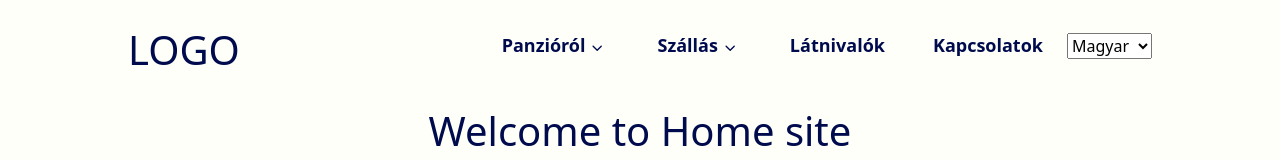
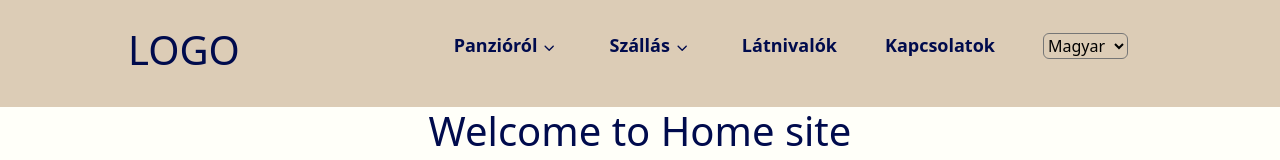
Before and after one commit to dezsotokos/react-my_house, a React (Create React App) app: page / in a window 1280 px wide. Shown: the top 160 px of the page. Built offline with nearby package versions, Linux system fonts and the light colour scheme.

Commit message:
Add icons and header main background color

```diff
--- a/package.json
+++ b/package.json
@@ -3,6 +3,7 @@
   "version": "0.1.0",
   "private": true,
   "dependencies": {
+    "@fortawesome/fontawesome-free": "^6.6.0",
     "@popperjs/core": "^2.11.8",
     "@react-google-maps/api": "^2.19.3",
     "@testing-library/jest-dom": "^5.17.0",
--- a/src/components/AboutMe.jsx
+++ b/src/components/AboutMe.jsx
@@ -13,7 +13,7 @@ import living_room from '../assets/images/Living-room_main.jpg';
 import { useTranslation } from "react-i18next";
 import * as Style from '../style/AboutMe.js';
 import MyGoogleMap from './MyGoogleMap';
-import { ThreeDots } from 'react-loader-spinner'
+import { ThreeDots } from 'react-loader-spinner';
 import { useRef } from "react";
 import '../style/AboutMe.css';
 import Calendar from './Calendar.jsx';
--- a/src/components/DropDown/DropDown.css
+++ b/src/components/DropDown/DropDown.css
@@ -1,9 +1,5 @@
 .header {
     padding: 1rem 0;
-}
-
-.headroom {
-    background-color: #fffff9;
 }
 
 .header .wrapper {
@@ -197,4 +193,9 @@
 
         }
     }
+
+    .opened-modal-selector {
+        font-size: 18px;
+        margin: 1rem;
+    }
 }
--- a/src/components/DropDown/DropDown.jsx
+++ b/src/components/DropDown/DropDown.jsx
@@ -16,7 +16,7 @@ const DropDown = () =>  {
     };
 
     return (
-        <Headroom >
+        <Headroom className="default-background-color">
             <div className="wrapper">
                 <div className="logo">
                     <a href="/">
@@ -45,13 +45,15 @@ const DropDown = () =>  {
                             )}
                         </li>
                     ))}
-                    <select defaultValue={i18n.language} onChange={onChangeLang}>
+                    <li className={`${!openMenu && "list_menu"}`}>
+                        <select className={`${!openMenu && "default-background-color"} ${openMenu && "opened-modal-selector"} rounded`} defaultValue={i18n.language} onChange={onChangeLang}>
                             {LANGUAGES.map(({ code, label }) => (
                                 <option key={code} value={code}>
                                     {label}
                                 </option>
                             ))}
                         </select>
+                    </li>
                 </ul>
                 <span className="bar_menu">
                     <FaBars onClick={() => setOpenMenu(true)}/>
--- a/src/components/Header.js
+++ b/src/components/Header.js
@@ -3,7 +3,7 @@ import DropDown from './DropDown/DropDown';
 function Header() {
 
     return (
-        <header className="header">
+        <header className="header default-background-color">
             <DropDown />
         </header>
     );
--- a/src/index.js
+++ b/src/index.js
@@ -6,6 +6,7 @@ import reportWebVitals from './reportWebVitals';
 import { BrowserRouter } from 'react-router-dom';
 import "./i18n/i18next";
 import 'bootstrap/dist/css/bootstrap.min.css';
+import '@fortawesome/fontawesome-free/css/all.min.css';
 
 const root = ReactDOM.createRoot(document.getElementById('root'));
 // root.render(
```
Lines whose indentation alone changed are shown as unchanged.
